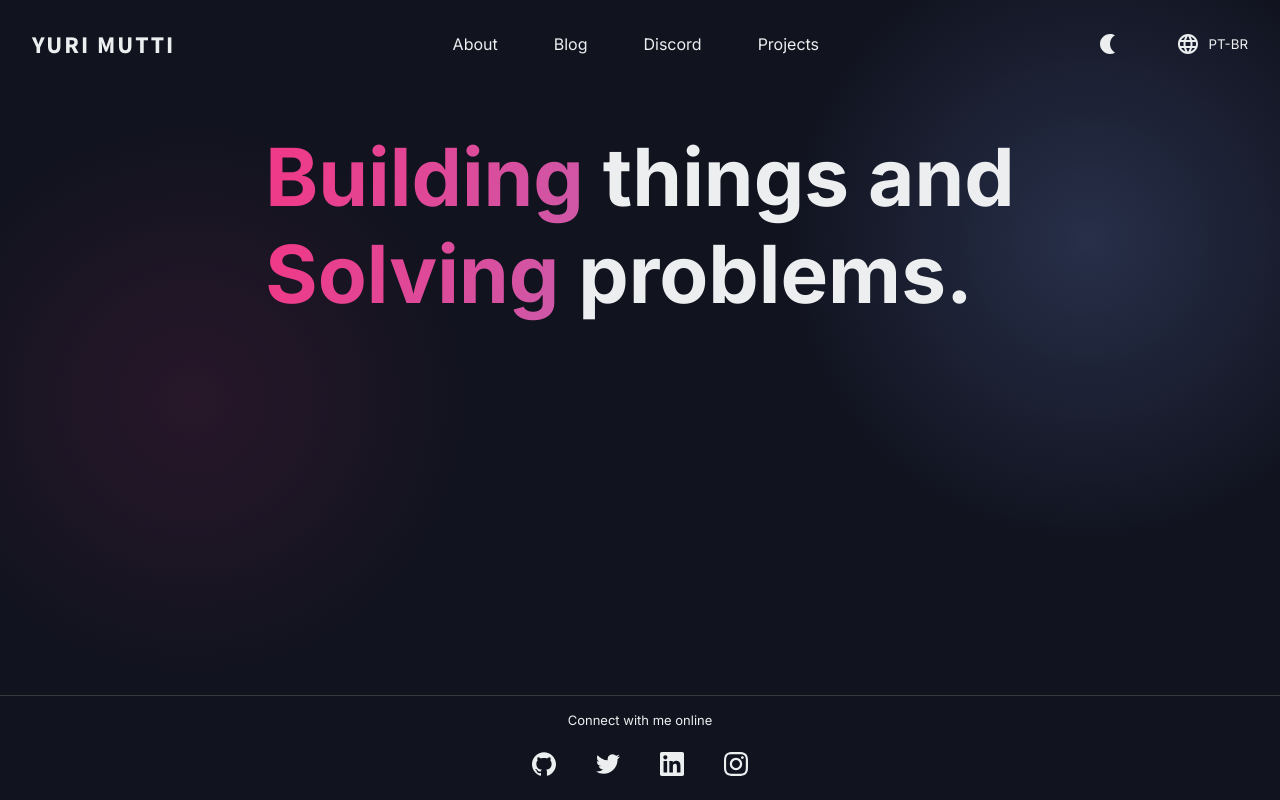
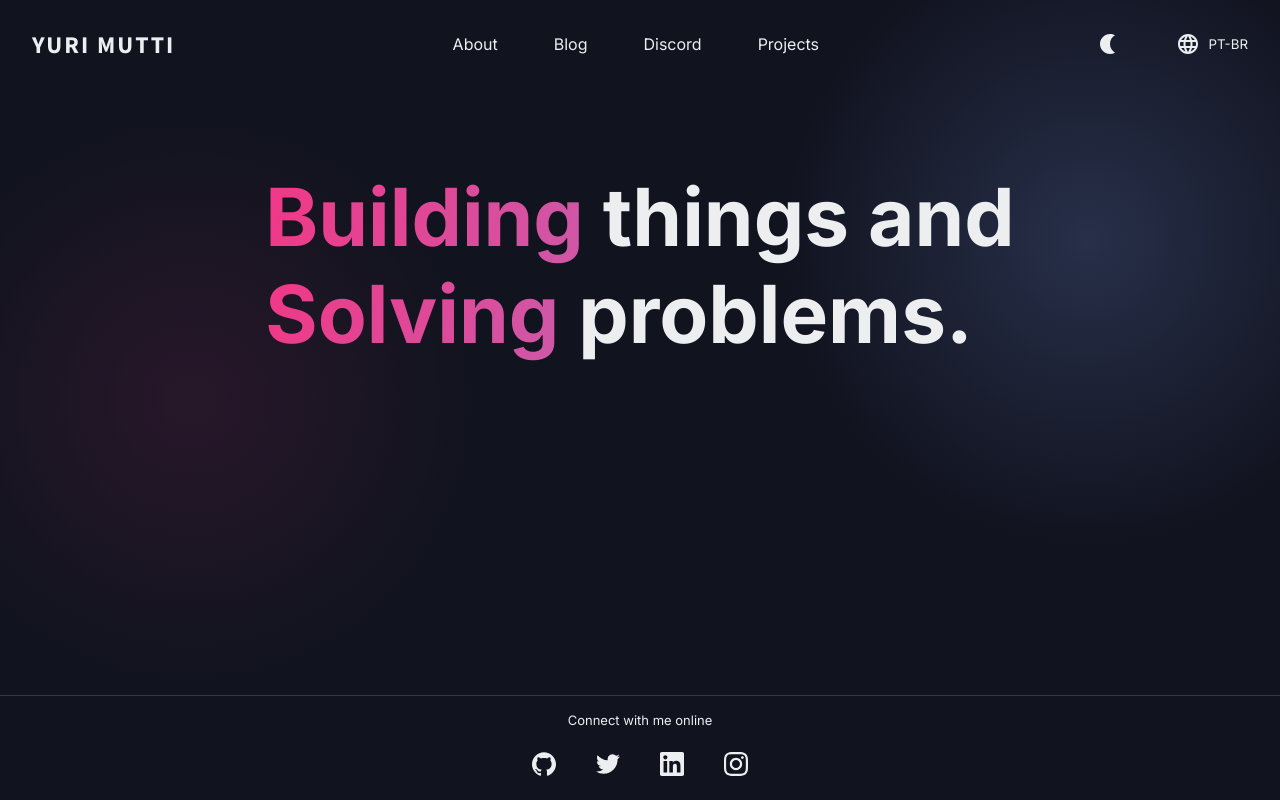
Before and after one commit to yurimutti/yurimutti.com, a Next.js app: page / in a window 1280 px wide. Built offline with nearby package versions, Linux system fonts and the light colour scheme.

Commit message:
refactor: new margin to hero

```diff
--- a/src/components/layouts/hero/styles.ts
+++ b/src/components/layouts/hero/styles.ts
@@ -3,7 +3,7 @@ import { backgroundGradient } from '@/styles/global';
 
 export const Section = styled('section', {
   maxWidth: '1200px',
-  margin: '$6 auto',
+  margin: '$11 auto 0 auto',
   flex: 1,
   position: 'relative',
 });
```
